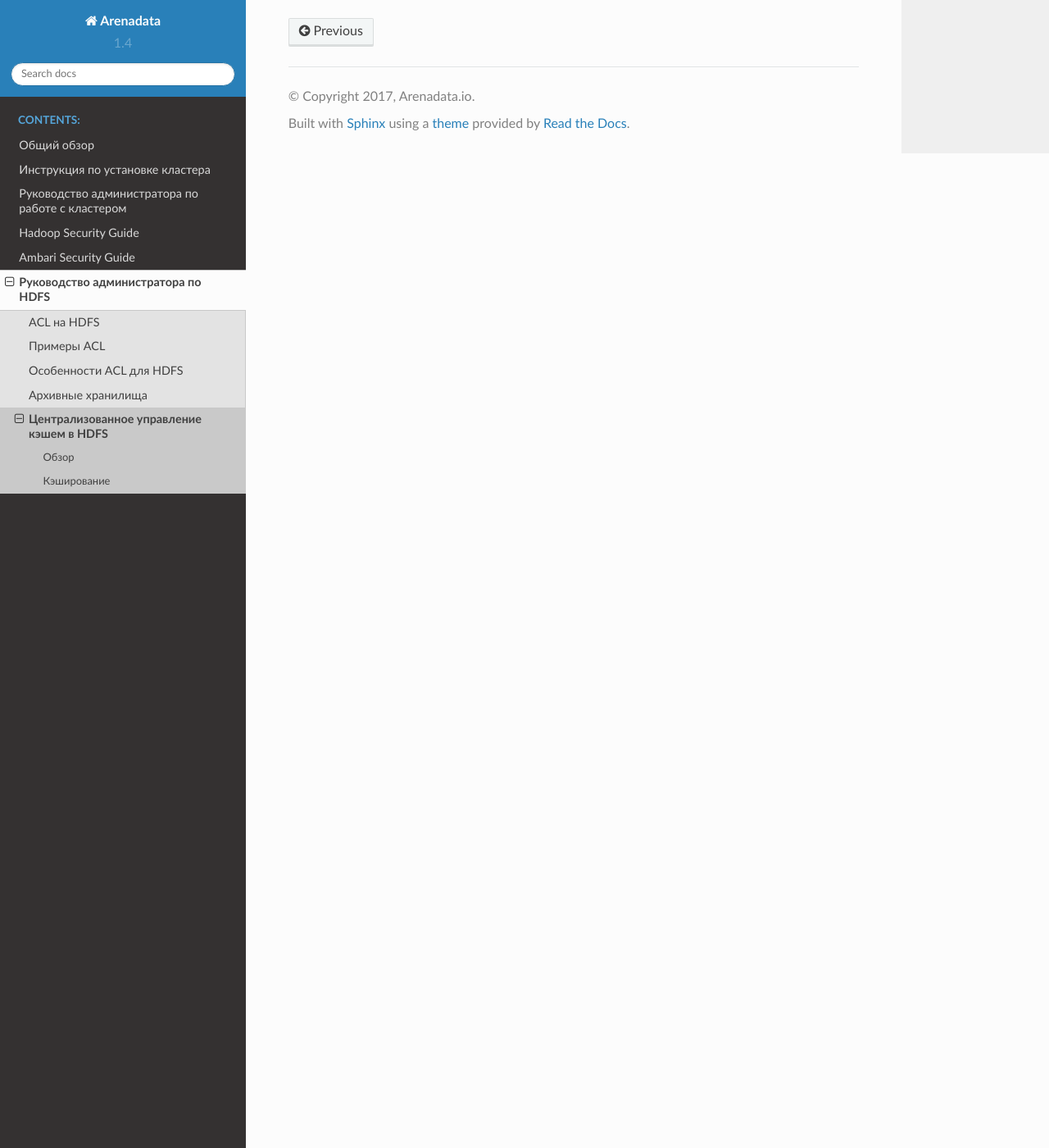
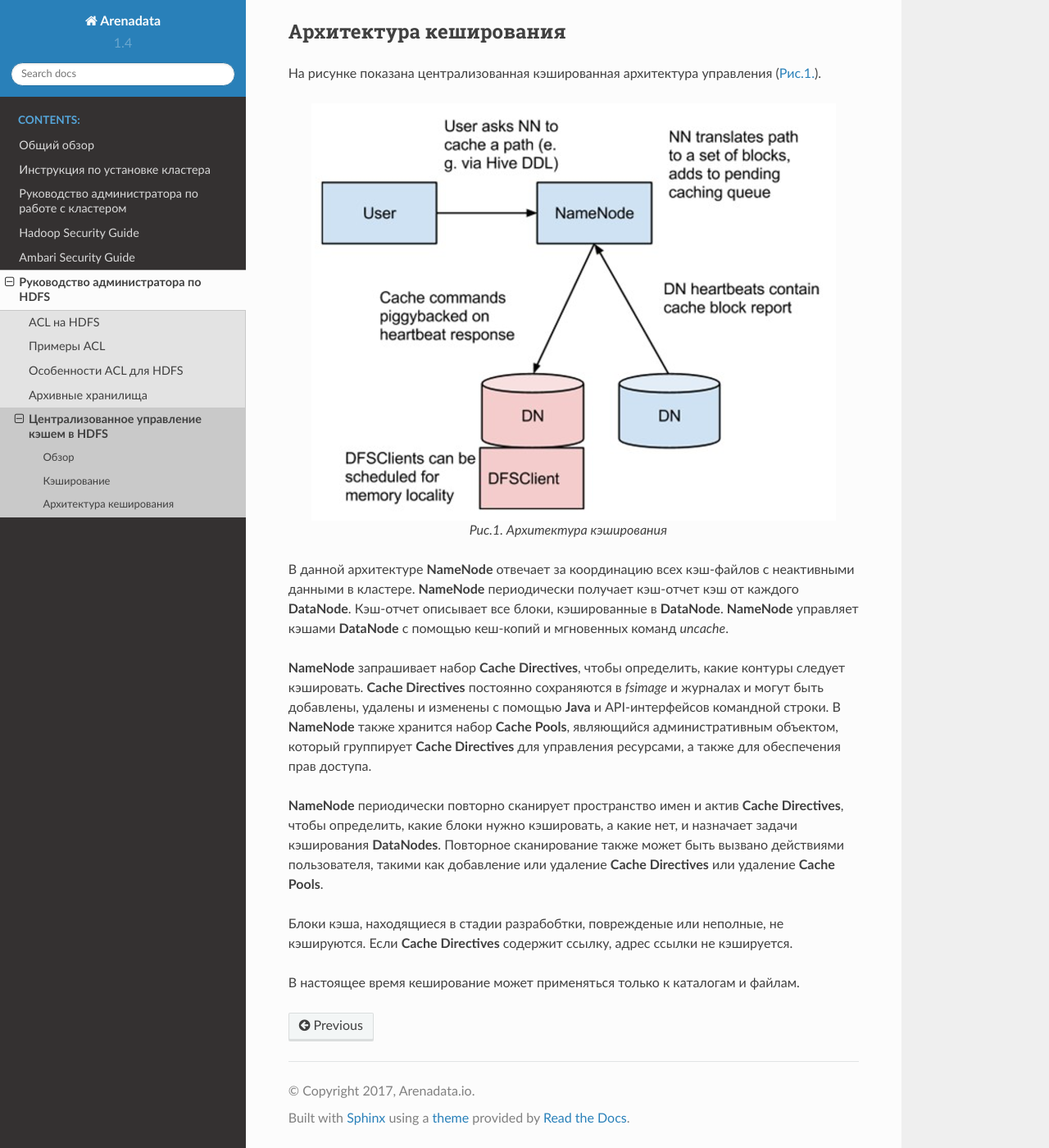
Before and after one commit to arenadata/docs_adps, a Sphinx documentation site: the page built from source/HDFSadmin/Cache.rst, in a window 1280 px wide and 1400 px high, scrolled down 1234 px. Shown: the whole window at 82% size. Built offline with Sphinx 7.4.7 and the Read the Docs theme 2.0.0, drawn with Linux system fonts in a browser that asks for light colours.

Commit message:
Update Cache.rst

```diff
--- a/source/HDFSadmin/Cache.rst
+++ b/source/HDFSadmin/Cache.rst
@@ -28,3 +28,28 @@
 
 +	Для файлов, к которым неоднократно обращаются. Например, небольшая таблица фактов в Hive, которая часто используется, является хорошим кандидатом для кэширования. И наоборот, кэширование запроса годовой отчетности менее полезно, так как подобные данные, вероятно, могут быть прочитаны только один раз;
 +	Для смешанной рабочей нагрузки с SLA-производительностью. Кэширование рабочего набора высокоприоритетной рабочей нагрузки гарантирует, что она не конкурирует с низкоприоритетными рабочими нагрузками для дискового ввода-вывода.
+
+
+
+Архитектура кеширования
+^^^^^^^^^^^^^^^^^^^^^^^
+
+На рисунке показана централизованная кэшированная архитектура управления (:ref:`Рис.1.<hdfsadmin_pic1>`).
+
+.. _hdfsadmin_pic1:
+
+.. figure:: imgs/hdfsadmin_pic1.*
+   :align: center
+
+   Рис.1. Архитектура кэширования
+
+
+В данной архитектуре **NameNode** отвечает за координацию всех кэш-файлов с неактивными данными в кластере. **NameNode** периодически получает кэш-отчет кэш от каждого **DataNode**. Кэш-отчет описывает все блоки, кэшированные в **DataNode**. **NameNode** управляет кэшами **DataNode** с помощью кеш-копий и мгновенных команд *uncache*.
+
+**NameNode** запрашивает набор **Cache Directives**, чтобы определить, какие контуры следует кэшировать. **Cache Directives** постоянно сохраняются в *fsimage* и журналах и могут быть добавлены, удалены и изменены с помощью **Java** и API-интерфейсов командной строки. В **NameNode** также хранится набор **Cache Pools**, являющийся административным объектом, который группирует **Cache Directives** для управления ресурсами, а также для обеспечения прав доступа.
+
+**NameNode** периодически повторно сканирует пространство имен и актив **Cache Directives**, чтобы определить, какие блоки нужно кэшировать, а какие нет, и назначает задачи кэширования **DataNodes**. Повторное сканирование также может быть вызвано действиями пользователя, такими как добавление или удаление **Cache Directives** или удаление **Cache Pools**.
+
+Блоки кэша, находящиеся в стадии разрабобтки, поврежденые или неполные, не кэшируются. Если **Cache Directives** содержит ссылку, адрес ссылки не кэшируется.
+
+В настоящее время кеширование может применяться только к каталогам и файлам.
```
